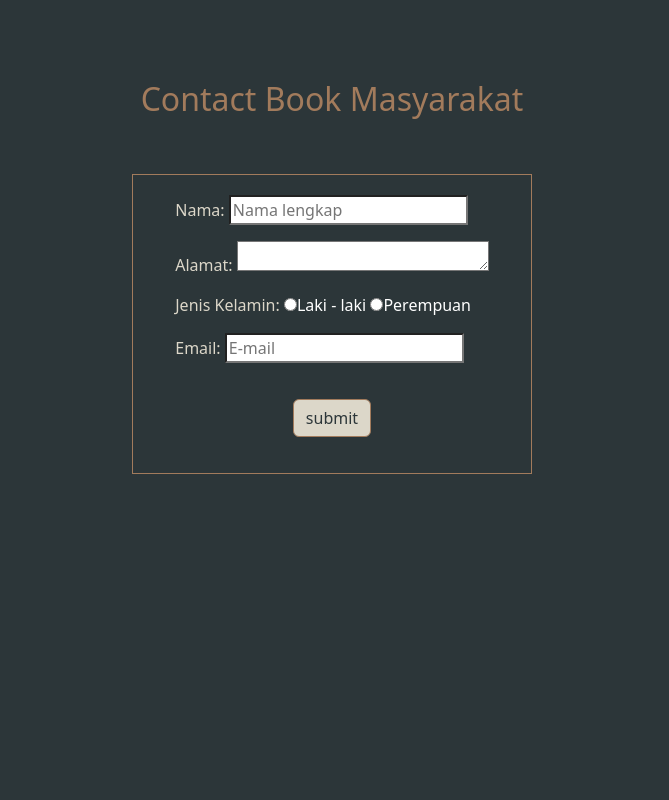
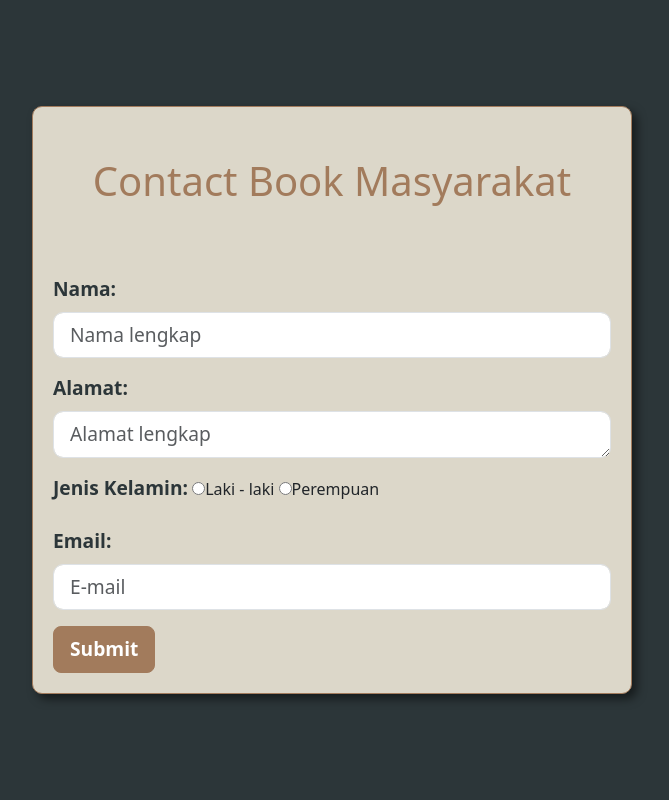
Before and after one commit to lunielism/Tugas-Kelompok-Silaturahmi-Online, a PHP site: page /contact-book.php in a window 1280 px wide. Shown: the whole page, without its empty margins (308-977 px from the left). Run offline with PHP 8.4, Linux system fonts and the light colour scheme.

Commit message:
Add files via upload

```diff
--- a/contact-book.php
+++ b/contact-book.php
@@ -7,40 +7,84 @@
     <title>Document</title>
     <link href="https://cdn.jsdelivr.net/npm/bootstrap@5.3.0-alpha1/dist/css/bootstrap.min.css" rel="stylesheet"
         integrity="sha384-GLhlTQ8iRABdZLl6O3oVMWSktQOp6b7In1Zl3/Jr59b6EGGoI1aFkw7cmDA6j6gD" crossorigin="anonymous">
+    <style>
+        body {
+            background-color: #2c3639;
+        }
+
+        .form-box {
+            border: 1px solid #a27b5c;
+            width: 600px;
+            background-color: #dcd7c9;
+            border-radius: 10px;
+            box-shadow: 5px 5px 10px rgba(0, 0, 0, 0.5);
+        }
+
+        .form-box h2 {
+            color: #a27b5c;
+            padding-top: 50px;
+            text-align: center;
+            font-size: 2.5rem;
+            margin-bottom: 50px;
+        }
+
+        .form-box form {
+            padding: 20px;
+        }
+
+        .form-label {
+            color: #2c3639;
+            font-size: 1.2rem;
+            font-weight: bold;
+        }
+
+        .form-control {
+            font-size: 1.2rem;
+            border-radius: 10px;
+        }
+
+        .btn-primary {
+            background-color: #a27b5c;
+            border-color: #a27b5c;
+            font-size: 1.2rem;
+            font-weight: bold;
+        }
+
+        .btn-primary:hover {
+            background-color: #875c46;
+            border-color: #875c46;
+        }
+    </style>
 </head>
-<body style="display: grid; place-items: center; padding: 80px 90px 20px 90px; background-color: #2c3639;">
-
-    <header>
-        <h2 class="text-center" style="color: #a27b5c;">Contact Book Masyarakat</h2>
-    </header>
-
-    <div class="form-box d-flex justify-content-center mt-5" style="border: 1px solid #a27b5c; width: 400px;">
-
-        <form action="message-adder.php" method="post" onsubmit="setTimeout(function(){window.location.href='message-adder.html';}, 1000);">
-            <fieldset style="padding: 20px;">
-            <p>
-                    <label style="color: #dcd7c9;" for="nama">Nama: </label>
-                    <input style="background-color: #fff" type="text" name="nama" placeholder="Nama lengkap">
-                </p>
-                <p>
-                    <label style="color: #dcd7c9;" for="alamat">Alamat: </label>
-                    <textarea style="background-color: #fff" name="alamat" cols="25" rows="1"></textarea>
-                </p>
-                <p>
-                    <label style="color: #dcd7c9;" for="jenis-kelamin">Jenis Kelamin: </label>
-                    <label style="color: #fff;"><input type="radio" name="jenis-kelamin" value="laki-laki">Laki - laki</label>
-                    <label style="color: #fff;"><input type="radio" name="jenis-kelamin" value="perempuan">Perempuan</label>
-                </p>
-                <p>
-                    <label style="color: #dcd7c9;" for="email">Email: </label>
-                    <input style="background-color: #fff" type="text" name="email" placeholder="E-mail">
-                </p>
-                <p class="d-flex justify-content-center" style="padding-top: 20px;">
-                    <a href="message-adder.html"><input class="btn btn-*" style="background-color: #dcd7c9; color: #2c3639; border-color: #a27b5c;"  type="submit" value="submit" name="submit"></a>
-                </p>
-            </fieldset>
-        </form>
-
+<body>
+    <div class="container-fluid d-flex justify-content-center align-items-center vh-100">
+        <div class="form-box">
+        <header>
+            <h2>Contact Book Masyarakat</h2>
+                <form action="message-adder.php" method="post">
+                    <fieldset>
+                    <div class="mb-3">
+                            <label for="nama" class="form-label">Nama: </label>
+                            <input type="text" name="nama" placeholder="Nama lengkap" class="form-control form-control-lg">
+                    </div>
+                    <div class="mb-3">
+                        <label for="alamat" class="form-label">Alamat: </label>
+                        <textarea name="alamat" cols="25" rows="1" class="form-control form-control-lg" placeholder="Alamat lengkap"></textarea>
+                    </div>
+                    <p>
+                        <label for="jenis-kelamin" class="form-label">Jenis Kelamin: </label>
+                        <label><input type="radio" name="jenis-kelamin" value="Laki-laki">Laki - laki</label>
+                        <label><input type="radio" name="jenis-kelamin" value="Perempuan">Perempuan</label>
+                    </p>
+                    <div class="mb-3">
+                        <label for="email" class="form-label">Email: </label>
+                        <input type="text" name="email" placeholder="E-mail" class="form-control form-control-lg">
+                    </div>
+                    <button type="submit" class="btn btn-primary btn-lg btn-block" name="submit">Submit</button>
+                    </fieldset>
+                </form>
+        </header>
+        </div>
     </div>
 
 </body>
--- a/message-adder.php
+++ b/message-adder.php
@@ -26,7 +26,7 @@
                 <h4 class="text-center" style="color: #a27b5c; padding: 20px 0;">Tulis Pesan:</h4>
             </header>
             <p>
-                <textarea style="background-color: #dcd7c9;" name="Pesan" cols="50" rows="6"></textarea>
+                <textarea style="background-color: #dcd7c9;" name="Pesan" cols="50" rows="10"></textarea>
             </p>
             <p class="d-flex justify-content-center" style="padding-top: 20px;">
                 <input class="btn btn-*" style="padding: 6px; background-color: #a27b5c; color: #2c3639; border-color: #a27b5c;" type="submit" value="submit" name="submit">
--- a/message-displayer.php
+++ b/message-displayer.php
@@ -7,6 +7,8 @@
     <title>Tampilan Pesan</title>
     <link href="https://cdn.jsdelivr.net/npm/bootstrap@5.3.0-alpha1/dist/css/bootstrap.min.css" rel="stylesheet"
         integrity="sha384-GLhlTQ8iRABdZLl6O3oVMWSktQOp6b7In1Zl3/Jr59b6EGGoI1aFkw7cmDA6j6gD" crossorigin="anonymous">
+    <style>
+    </style>
 </head>
 <body style="padding: 80px 90px 20px 90px; background-color: #2c3639;">
 
@@ -15,7 +17,7 @@
     </header>
     <br>
 
-    <table class="table table-bordered table-hover" style="background-color: #2c3639; margin: auto; border-color: #dcd7x9;" border="1">
+    <table class="table table-bordered table-hover-dark" style="background-color: #2c3639; margin: auto; border-color: #dcd7c9;" border="1">
     <thead class="thead-dark">
         <tr style="color: #a27b5c;">
             <th>No</th>
--- a/reply-message.php
+++ b/reply-message.php
@@ -41,7 +41,7 @@ if( mysqli_num_rows($query) < 1 ){
             </header>
             <input type="hidden" name="id" value="<?php echo $siswa['id'] ?>" />
             <p>
-                <textarea style="background-color: #dcd7c9;" name="Pesan" cols="30" rows="10"></textarea>
+                <textarea style="background-color: #dcd7c9;" name="Pesan" cols="50" rows="10"></textarea>
             </p>
             <p class="d-flex justify-content-center" style="padding-top: 20px;">
                 <input class="btn btn-*" style="padding: 6px; background-color: #a27b5c; color: #2c3639; border-color: #a27b5c;" type="submit" value="submit" name="submit">
```
Also changed, not shown: index.php (+20 -6 lines), register-admin.php (+25 -2 lines), home.jpg (added).
